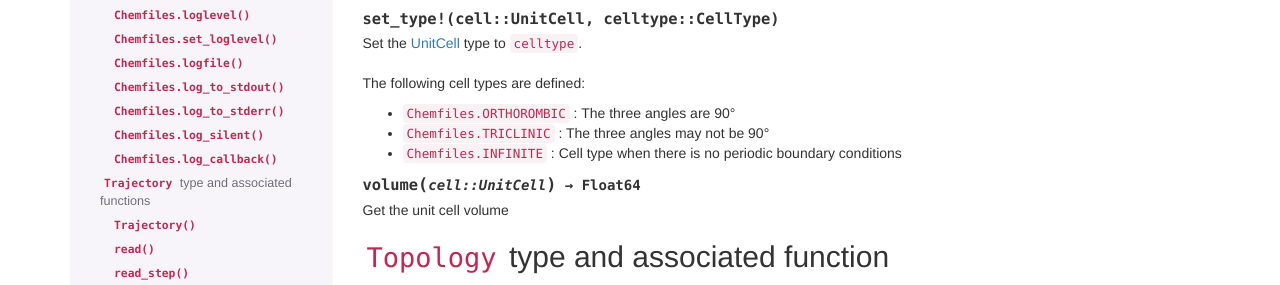
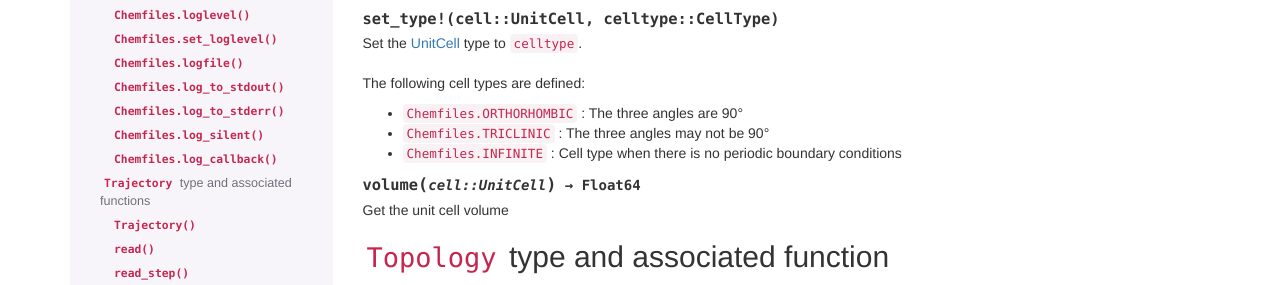
Before and after one commit to chemfiles/Chemfiles.jl, a Sphinx documentation site: the page built from doc/reference.rst, in a window 1280 px wide and 900 px high, scrolled down 4206 px. Shown: the part 154-439 px from the top of the window. Built offline with Sphinx 7.4.7, drawn with Linux system fonts in a browser that asks for light colours.

Commit message:
Update code to 0.6.0

```diff
--- a/doc/reference.rst
+++ b/doc/reference.rst
@@ -292,7 +292,7 @@ vectors of lengthes ``a``, ``b`` and ``c``; and the angles between these vectors
 
 The following cell types are defined:
 
-- ``Chemfiles.ORTHOROMBIC`` : The three angles are 90°
+- ``Chemfiles.ORTHORHOMBIC`` : The three angles are 90°
 - ``Chemfiles.TRICLINIC`` : The three angles may not be 90°
 - ``Chemfiles.INFINITE`` : Cell type when there is no periodic boundary conditions
 
```
Also changed, not shown: 10 other files.
